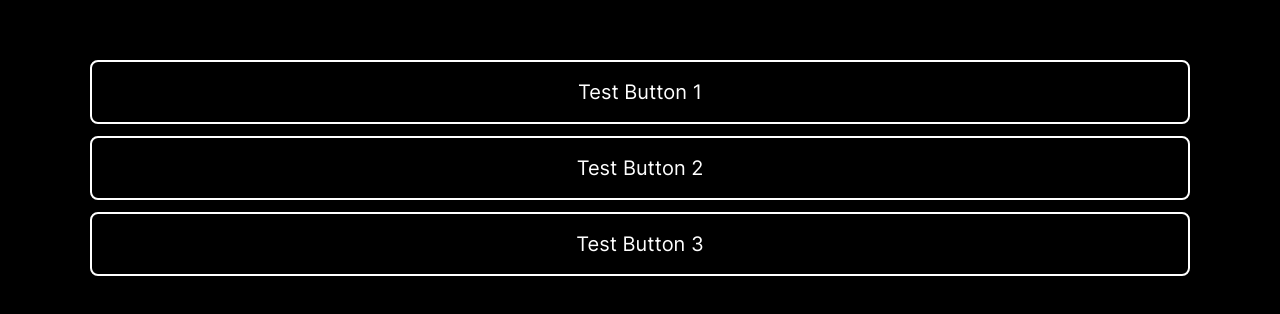
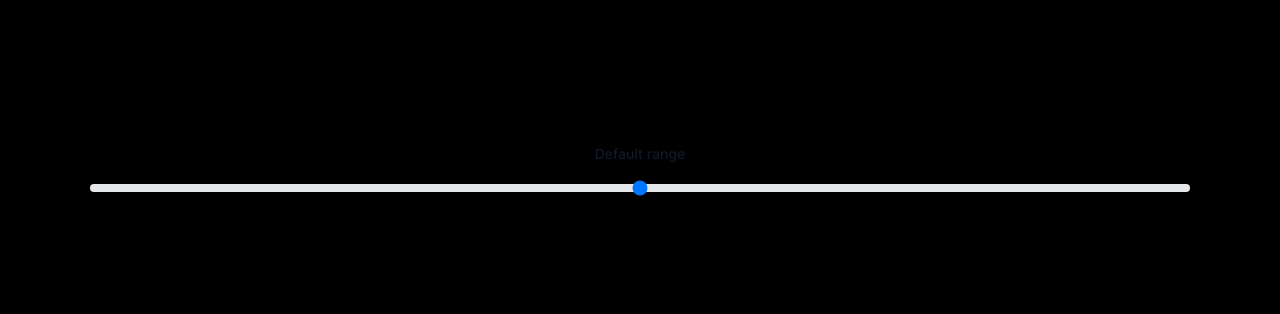
Before and after one commit to csmithxc/watch-web, a Next.js app: page / in a window 1280 px wide. Shown: the part 232-546 px from the top of the page. Built offline with nearby package versions, Linux system fonts and the light colour scheme.

Commit message:
test: range input

```diff
--- a/src/pages/index.tsx
+++ b/src/pages/index.tsx
@@ -20,12 +20,14 @@ import Seo from '@/components/Seo';
 // to customize the default configuration.
 
 export default function HomePage() {
+  const [value, setValue] = React.useState(50);
+
   return (
     <Layout>
       {/* <Seo templateTitle='Home' /> */}
       <Seo />
 
-      <main>
+      <main className='bg-black'>
         <section className='bg-black text-white'>
           <div className='layout flex min-h-screen flex-col items-center justify-center text-center'>
             {/* <Vercel className='text-5xl' /> */}
@@ -33,7 +35,7 @@ export default function HomePage() {
               Next.js + Tailwind CSS + TypeScript Starter
             </h1> */}
             <div className='flex w-full flex-col space-y-3'>
-              <button className='flex-1 rounded-lg border-2 border-white py-4 text-xl'>
+              {/* <button className='flex-1 rounded-lg border-2 border-white py-4 text-xl'>
                 Test Button 1
               </button>
               <button className='flex-1 rounded-lg border-2 border-white py-4 text-xl'>
@@ -41,7 +43,21 @@ export default function HomePage() {
               </button>
               <button className='flex-1 rounded-lg border-2 border-white py-4 text-xl'>
                 Test Button 3
-              </button>
+              </button> */}
+
+              <label
+                htmlFor='default-range'
+                className='mb-2 block text-sm font-medium text-gray-900 dark:text-white'
+              >
+                Default range
+              </label>
+              <input
+                id='default-range'
+                type='range'
+                value={value}
+                onChange={(e) => setValue(parseInt(e.target.value))}
+                className='h-2 w-full cursor-pointer appearance-none rounded-lg bg-gray-200 dark:bg-gray-700'
+              />
             </div>
             {/* <p className='mt-2 text-sm text-gray-800'>
               A starter for Next.js, Tailwind CSS, and TypeScript with Absolute
```
